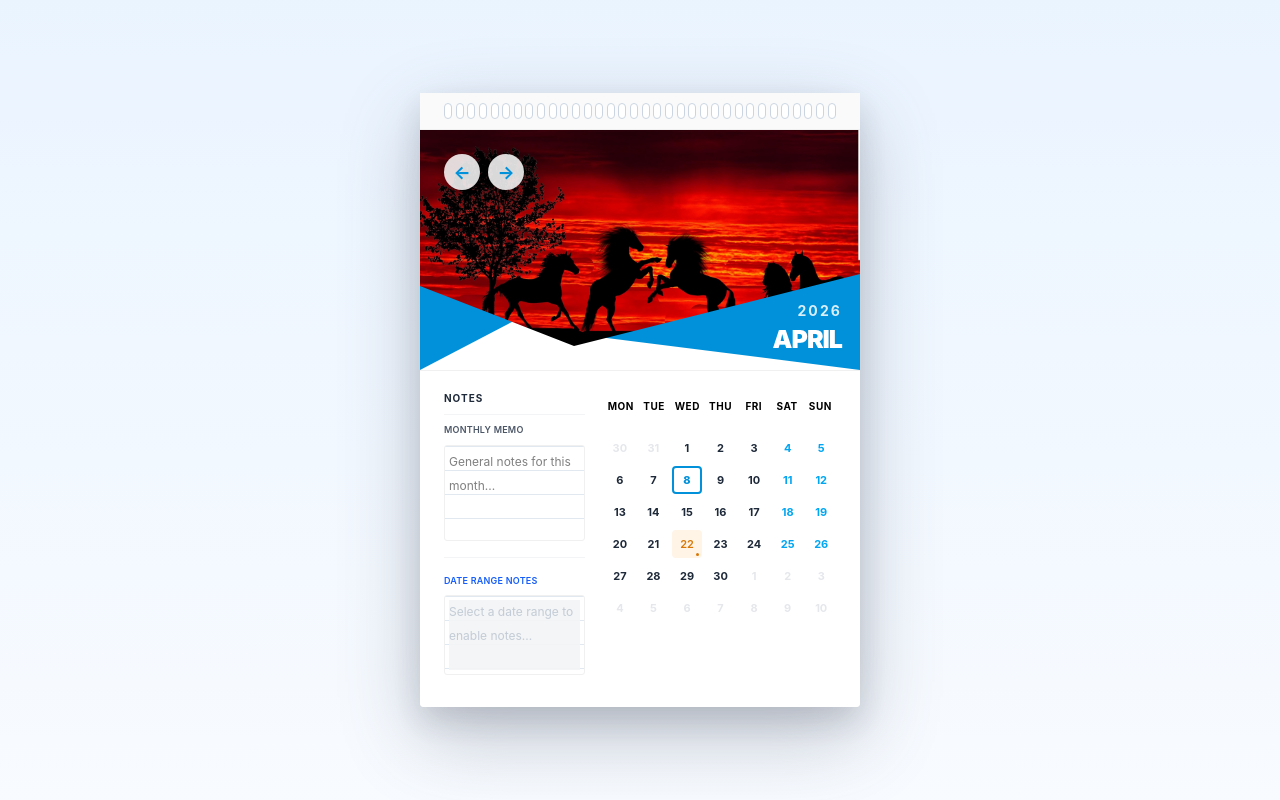
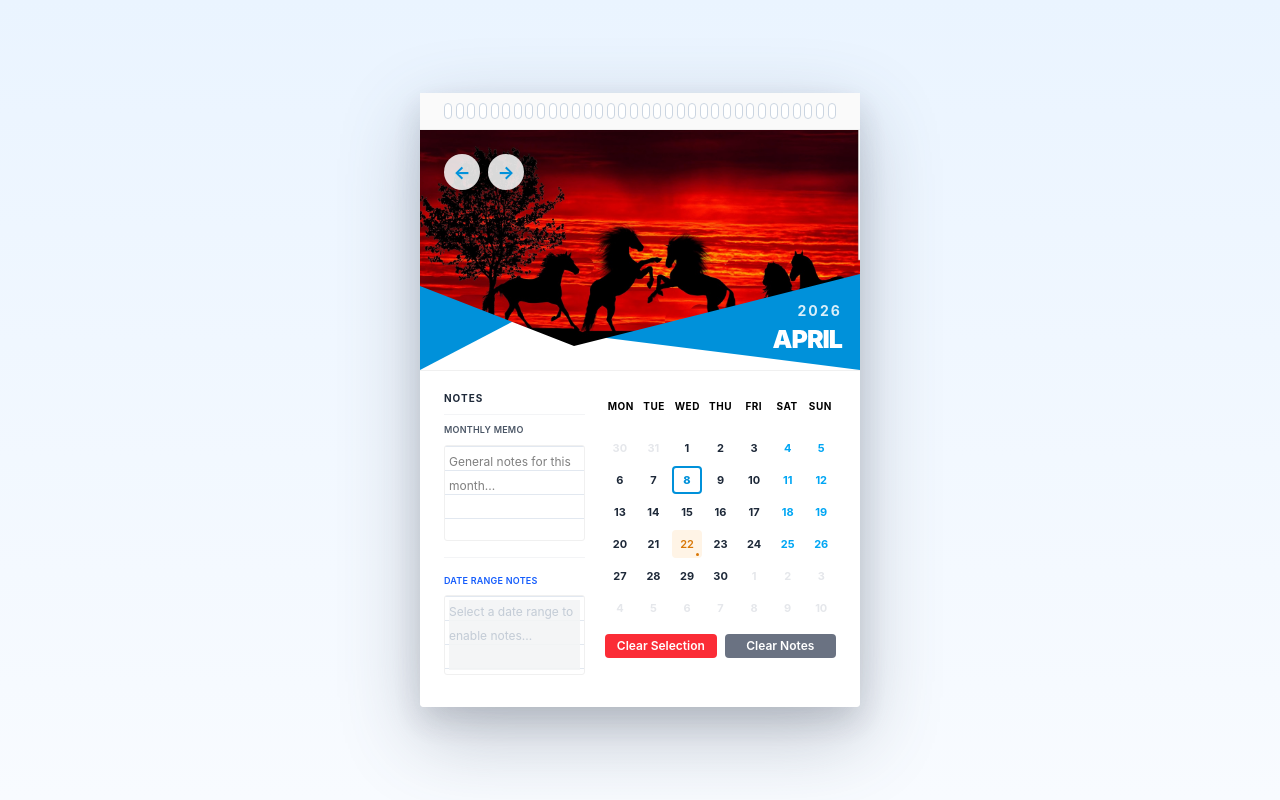
Before and after one commit to Girish2819/Wall-Calendar, a React (Vite) app in the folder calendar-app/: page / in a window 1280 px wide. Built offline with nearby package versions, Linux system fonts and the light colour scheme.

Commit message:
all the bugs are fixed

```diff
--- a/calendar-app/src/components/Calendar.jsx
+++ b/calendar-app/src/components/Calendar.jsx
@@ -87,15 +87,6 @@ export default function Calendar() {
     }
   }, [viewDate, monthRanges]);
 
-  useEffect(() => {
-    const handleKeyPress = (e) => {
-      if (e.key === "ArrowRight") handleNextMonth();
-      if (e.key === "ArrowLeft") handlePrevMonth();
-    };
-    window.addEventListener("keydown", handleKeyPress);
-    return () => window.removeEventListener("keydown", handleKeyPress);
-  }, []);
-
   const handlePrevMonth = () => {
     setIsFlipping(true);
     setTimeout(() => {
@@ -147,6 +138,48 @@ export default function Calendar() {
         end: newRange.end
       }
     });
+  };
+
+  const handleClearSelection = () => {
+    if (!range.start) {
+      alert("Please select dates first");
+      return;
+    }
+
+    if (!window.confirm("Clear selected dates and notes?")) return;
+
+    const key = format(viewDate, "yyyy-MM");
+
+    const updated = { ...rangeNotes };
+    Object.keys(updated).forEach(k => {
+      if (k.startsWith(key)) delete updated[k];
+    });
+
+    setRangeNotes(updated);
+
+    setRange({ start: null, end: null });
+
+    setMonthRanges({
+      ...monthRanges,
+      [key]: { start: null, end: null }
+    });
+  };
+
+  const handleClearMonthlyNote = () => {
+    if (!monthlyNote.trim()) {
+      alert("Please add a note first");
+      return;
+    }
+
+    if (!window.confirm("Clear monthly note?")) return;
+
+    const key = format(viewDate, "yyyy-MM");
+
+    const saved = JSON.parse(localStorage.getItem("monthlyNotes")) || {};
+    delete saved[key];
+    localStorage.setItem("monthlyNotes", JSON.stringify(saved));
+
+    setMonthlyNote("");
   };
 
   const getRangeKey = () => {
@@ -241,6 +274,23 @@ export default function Calendar() {
               );
             })}
           </div>
+
+          <div className="mt-3 flex gap-2">
+            <button
+              onClick={handleClearSelection}
+              className="flex-1 px-2 py-1 text-xs font-semibold text-white bg-red-500 rounded hover:bg-red-600"
+            >
+              Clear Selection
+            </button>
+
+            <button
+              onClick={handleClearMonthlyNote}
+              className="flex-1 px-2 py-1 text-xs font-semibold text-white bg-gray-500 rounded hover:bg-gray-600"
+            >
+              Clear Notes
+            </button>
+          </div>
+
         </div>
       </div>
     </div>
```
